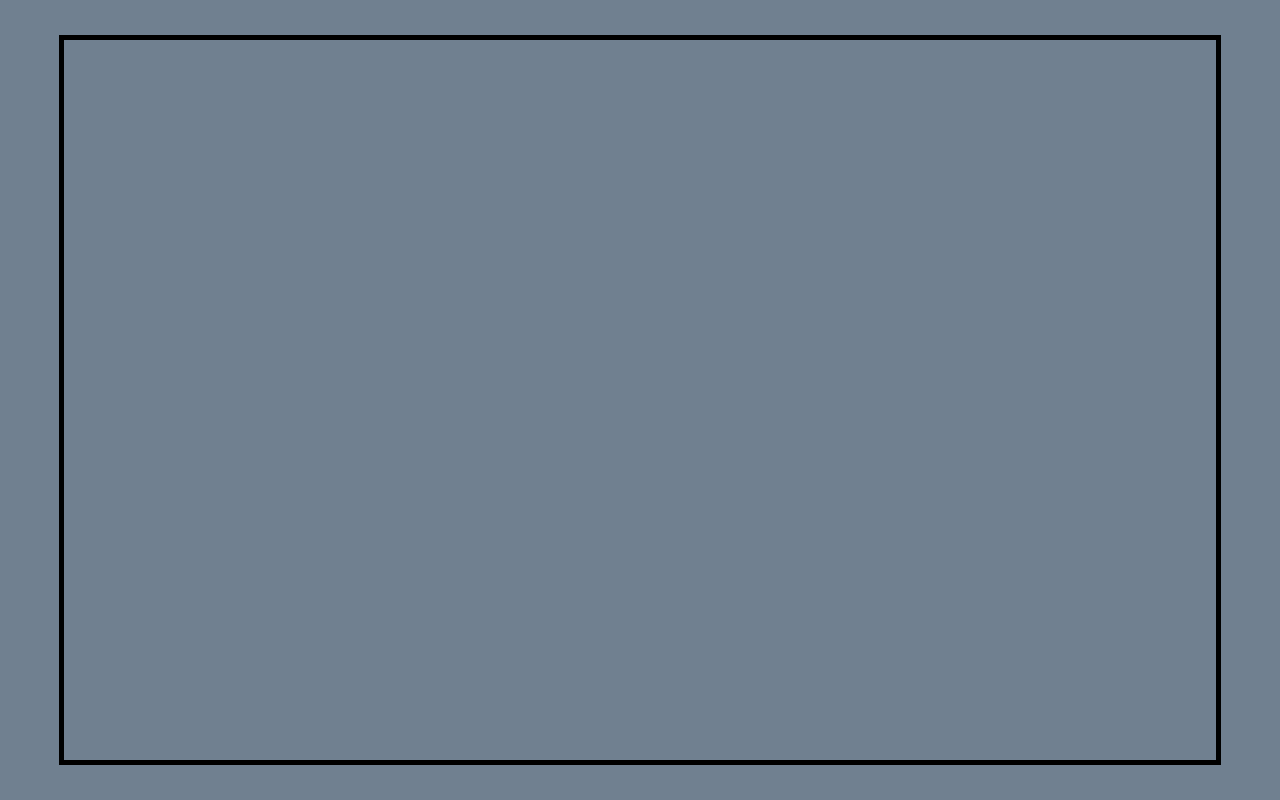
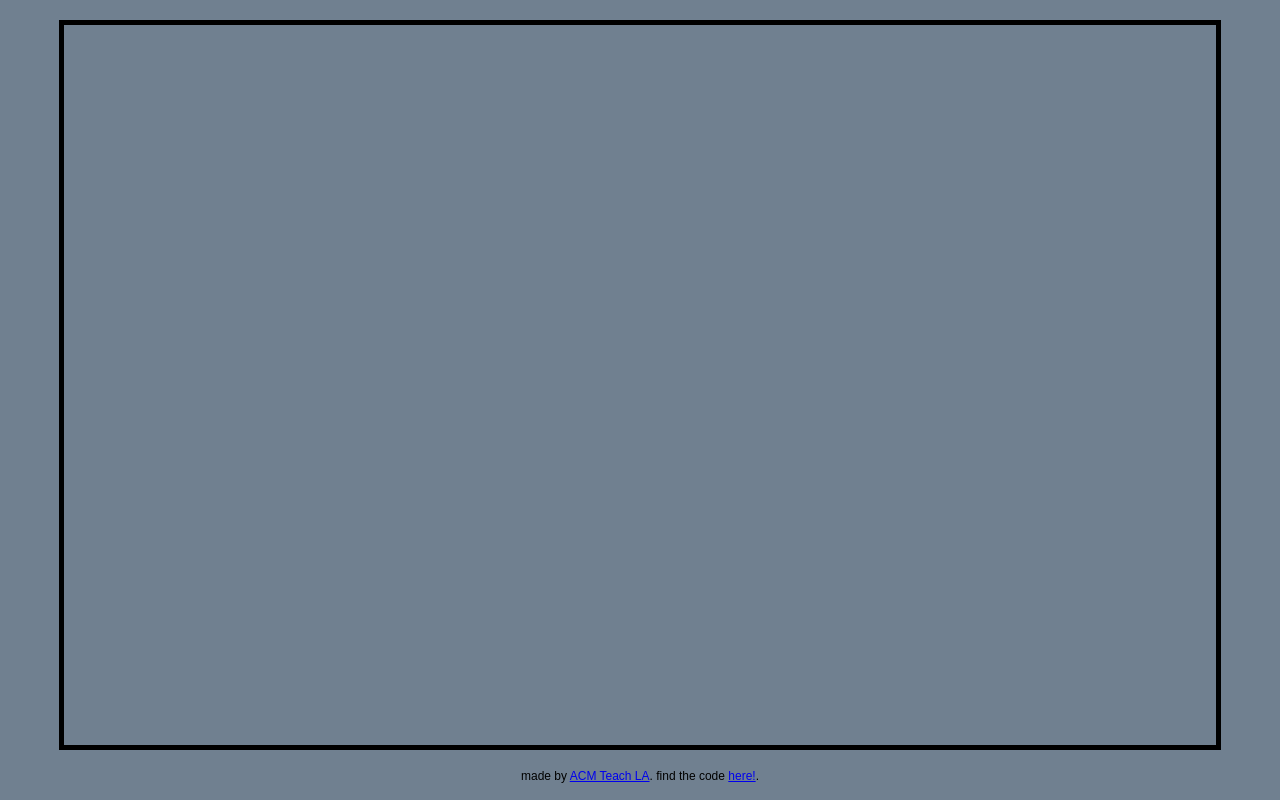
Before and after one commit to uclaacm/tla-flappy-bird, a plain HTML site: page src/index.html in a window 1280 px wide. Drawn offline with Linux system fonts and the light colour scheme.

Commit message:
adds a smol footer
better styling incoming!

```diff
--- a/src/index.css
+++ b/src/index.css
@@ -8,9 +8,7 @@ body {
     position: relative;
 
     display: block;
-    margin: auto auto;
-    top: 50vh;
-    transform: translateY(-50%);
+    margin: 2.5vh auto;
 
     height: 90vh;
     width: 90vw;
@@ -19,3 +17,10 @@ body {
     border-style: solid;
     border-color: black;
 }
+
+#footer {
+    position: relative;
+    text-align: center;
+    font-family: sans-serif;
+    font-size: 12px;
+}
--- a/src/index.html
+++ b/src/index.html
@@ -21,5 +21,8 @@
 
     <body>
         <canvas id="game"></canvas>
+        <p id="footer">
+            made by <a href="https://teachla.uclaacm.com">ACM Teach LA</a>. find the code <a href="https://github.com/uclaacm/tla-flappy-bird">here!</a>.
+        </p>
     </body>
 </html>
```
